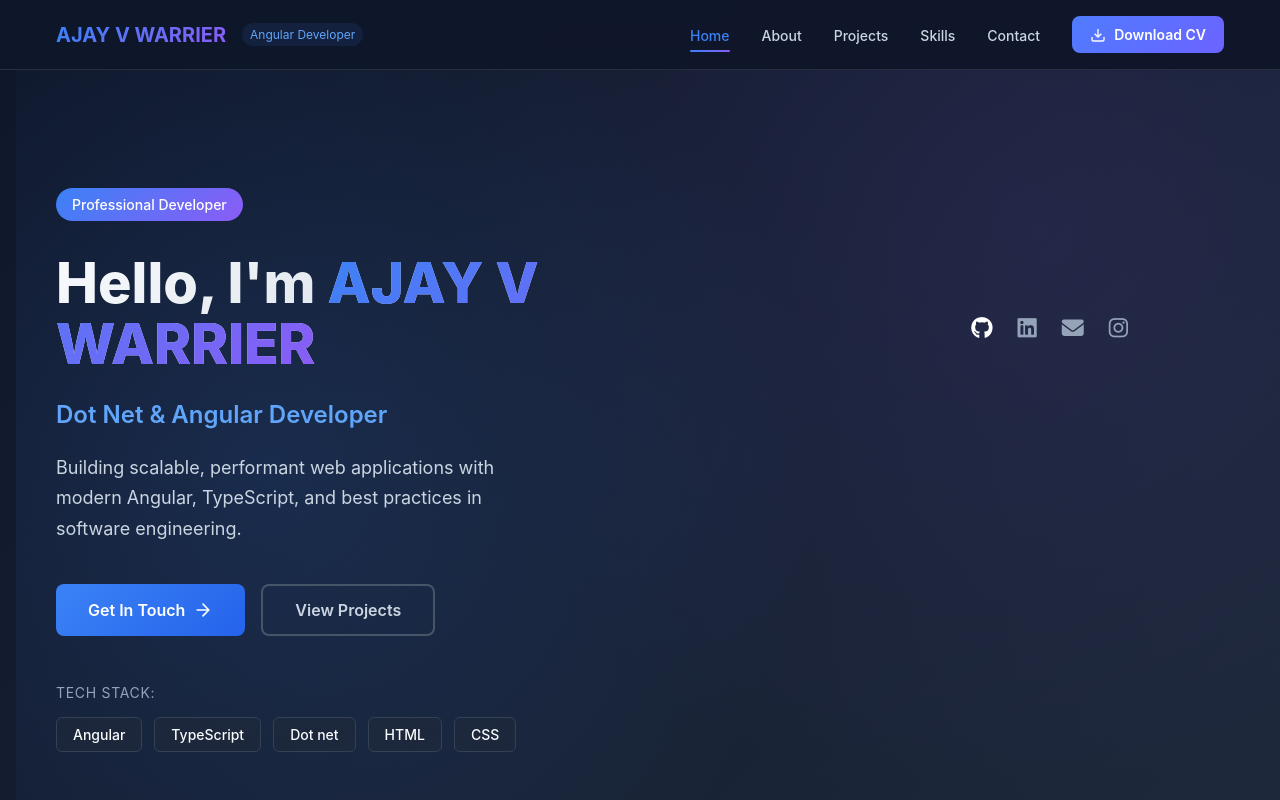
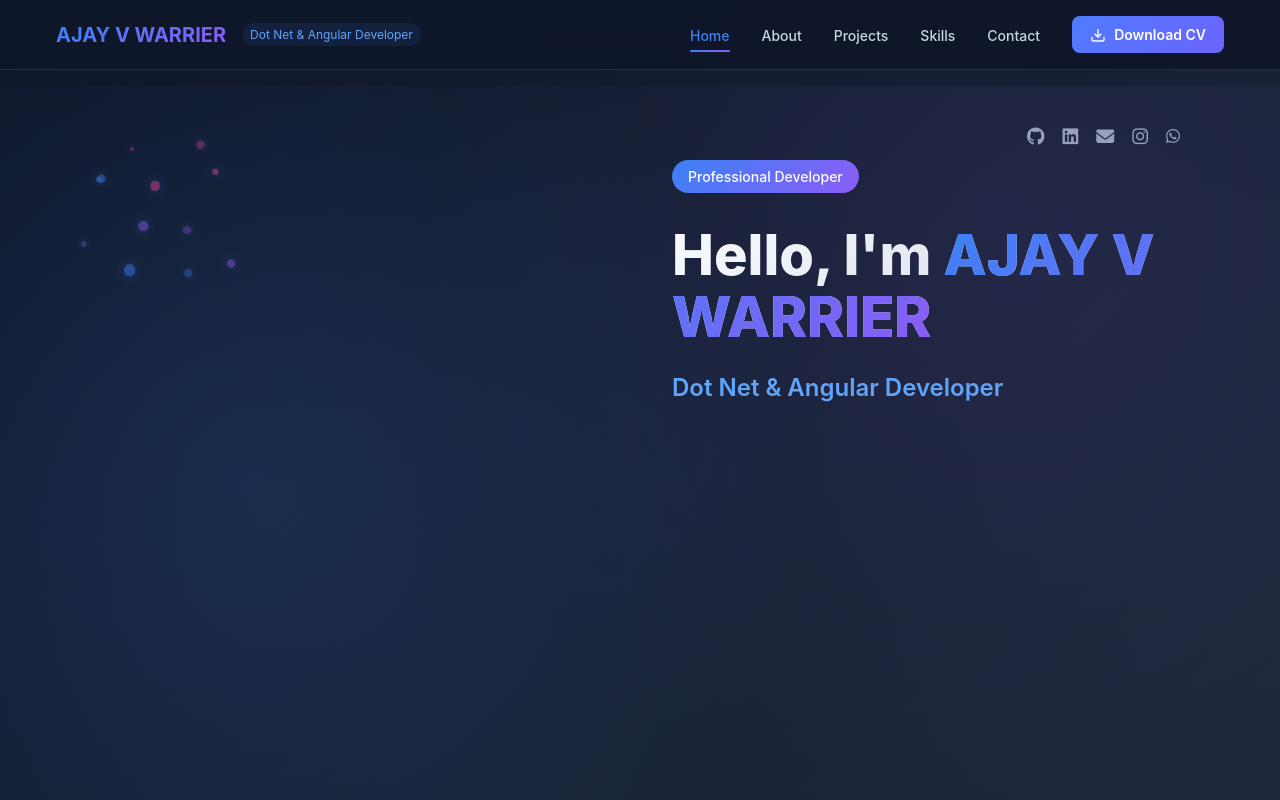
Before and after one commit to Ajayvwarrier/Portfolio, an Angular app: page / in a window 1280 px wide. Built offline with nearby package versions, Linux system fonts and the light colour scheme.

Commit message:
Moving effect in home

```diff
--- a/src/app/components/home/home.css
+++ b/src/app/components/home/home.css
@@ -1,14 +1,177 @@
 :host {
   display: block;
 }
+
+.hero-right {
+  width: 450px;
+  height: 350px;
+  position: relative;
+  cursor: crosshair;
+  overflow: hidden;
+
+}
+
+/* Create multiple molecules */
+.hero-right::before,
+.hero-right::after {
+  content: "";
+  position: absolute;
+  width: 100%;
+  height: 100%;
+  pointer-events: none;
+}
+
+/* First set of molecules */
+.hero-right::before {
+  background:
+    /* Molecule 1 - Blue */
+    radial-gradient(circle at 20% 30%,
+      rgba(59, 130, 246, 0.9) 0px,
+      rgba(59, 130, 246, 0.9) 4px,
+      transparent 4px),
+    /* Molecule 2 - Purple */
+    radial-gradient(circle at 45% 60%,
+      rgba(139, 92, 246, 0.9) 0px,
+      rgba(139, 92, 246, 0.9) 5px,
+      transparent 5px),
+    /* Molecule 3 - Pink */
+    radial-gradient(circle at 70% 25%,
+      rgba(236, 72, 153, 0.9) 0px,
+      rgba(236, 72, 153, 0.9) 3px,
+      transparent 3px),
+    /* Molecule 4 - Blue */
+    radial-gradient(circle at 35% 80%,
+      rgba(59, 130, 246, 0.9) 0px,
+      rgba(59, 130, 246, 0.9) 6px,
+      transparent 6px),
+    /* Molecule 5 - Purple */
+    radial-gradient(circle at 80% 70%,
+      rgba(139, 92, 246, 0.9) 0px,
+      rgba(139, 92, 246, 0.9) 4px,
+      transparent 4px),
+    /* Molecule 6 - Pink */
+    radial-gradient(circle at 55% 40%,
+      rgba(236, 72, 153, 0.9) 0px,
+      rgba(236, 72, 153, 0.9) 5px,
+      transparent 5px),
+    /* Connecting lines between molecules */
+    linear-gradient(45deg, transparent, transparent);
+  background-size: 200px 200px, 180px 180px, 220px 220px, 190px 190px, 210px 210px, 170px 170px;
+  background-repeat: no-repeat;
+  opacity: 0.5;
+  transition: all 0.3s ease;
+  filter: drop-shadow(0 0 5px rgba(59, 130, 246, 0.5));
+  animation: floatMolecules 8s ease-in-out infinite;
+}
+
+/* Second set of molecules - smaller */
+.hero-right::after {
+  background:
+    /* Molecule 7 - Blue */
+    radial-gradient(circle at 25% 45%,
+      rgba(59, 130, 246, 0.8) 0px,
+      rgba(59, 130, 246, 0.8) 3px,
+      transparent 3px),
+    /* Molecule 8 - Purple */
+    radial-gradient(circle at 65% 55%,
+      rgba(139, 92, 246, 0.8) 0px,
+      rgba(139, 92, 246, 0.8) 4px,
+      transparent 4px),
+    /* Molecule 9 - Pink */
+    radial-gradient(circle at 40% 20%,
+      rgba(236, 72, 153, 0.8) 0px,
+      rgba(236, 72, 153, 0.8) 2px,
+      transparent 2px),
+    /* Molecule 10 - Blue */
+    radial-gradient(circle at 75% 85%,
+      rgba(59, 130, 246, 0.8) 0px,
+      rgba(59, 130, 246, 0.8) 4px,
+      transparent 4px),
+    /* Molecule 11 - Purple */
+    radial-gradient(circle at 15% 70%,
+      rgba(139, 92, 246, 0.8) 0px,
+      rgba(139, 92, 246, 0.8) 3px,
+      transparent 3px),
+    /* Molecule 12 - Pink */
+    radial-gradient(circle at 85% 15%,
+      rgba(236, 72, 153, 0.8) 0px,
+      rgba(236, 72, 153, 0.8) 4px,
+      transparent 4px);
+  background-size: 150px 150px, 200px 200px, 170px 170px, 180px 180px, 190px 190px, 160px 160px;
+  background-repeat: no-repeat;
+  opacity: 0.4;
+  transition: all 0.3s ease;
+  filter: drop-shadow(0 0 3px rgba(139, 92, 246, 0.5));
+  animation: floatMoleculesReverse 10s ease-in-out infinite;
+}
+
+/* Hover effect - molecules react to cursor */
+.hero-right:hover::before {
+  opacity: 0.9;
+  background-position:
+    calc(20% + (var(--mouse-x, 0) * 0.1%)) calc(30% + (var(--mouse-y, 0) * 0.1%)),
+    calc(45% - (var(--mouse-x, 0) * 0.15%)) calc(60% - (var(--mouse-y, 0) * 0.15%)),
+    calc(70% + (var(--mouse-x, 0) * 0.2%)) calc(25% - (var(--mouse-y, 0) * 0.2%)),
+    calc(35% - (var(--mouse-x, 0) * 0.12%)) calc(80% + (var(--mouse-y, 0) * 0.12%)),
+    calc(80% + (var(--mouse-x, 0) * 0.18%)) calc(70% - (var(--mouse-y, 0) * 0.18%)),
+    calc(55% - (var(--mouse-x, 0) * 0.14%)) calc(40% + (var(--mouse-y, 0) * 0.14%));
+  filter: drop-shadow(0 0 15px rgba(59, 130, 246, 0.8));
+  animation: none;
+}
+
+.hero-right:hover::after {
+  opacity: 0.8;
+  background-position:
+    calc(25% + (var(--mouse-x, 0) * 0.2%)) calc(45% - (var(--mouse-y, 0) * 0.2%)),
+    calc(65% - (var(--mouse-x, 0) * 0.18%)) calc(55% + (var(--mouse-y, 0) * 0.18%)),
+    calc(40% + (var(--mouse-x, 0) * 0.15%)) calc(20% + (var(--mouse-y, 0) * 0.15%)),
+    calc(75% - (var(--mouse-x, 0) * 0.22%)) calc(85% - (var(--mouse-y, 0) * 0.22%)),
+    calc(15% + (var(--mouse-x, 0) * 0.16%)) calc(70% + (var(--mouse-y, 0) * 0.16%)),
+    calc(85% - (var(--mouse-x, 0) * 0.19%)) calc(15% - (var(--mouse-y, 0) * 0.19%));
+  filter: drop-shadow(0 0 12px rgba(139, 92, 246, 0.8));
+  animation: none;
+}
+
+@keyframes floatMolecules {
+  0%, 100% {
+    transform: translate(0, 0) rotate(0deg);
+  }
+  25% {
+    transform: translate(-10px, -5px) rotate(5deg);
+  }
+  50% {
+    transform: translate(5px, -10px) rotate(-5deg);
+  }
+  75% {
+    transform: translate(10px, 5px) rotate(3deg);
+  }
+}
+
+@keyframes floatMoleculesReverse {
+  0%, 100% {
+    transform: translate(0, 0) rotate(0deg);
+  }
+  25% {
+    transform: translate(10px, 5px) rotate(-5deg);
+  }
+  50% {
+    transform: translate(-5px, 10px) rotate(5deg);
+  }
+  75% {
+    transform: translate(-10px, -5px) rotate(-3deg);
+  }
+}
+
+
 
 .hero {
   min-height: 100vh;
   background: linear-gradient(135deg, #0f172a 0%, #1e293b 100%);
   color: #f8fafc;
   display: flex;
-  align-items: center;
-  padding: 2rem 1rem;
+  align-items: flex-start;
+  justify-content: center;
+  padding: 1rem 2rem 6rem;
   position: relative;
   overflow: hidden;
 }
@@ -140,57 +303,36 @@
 
 /* SOCIAL CONTAINER BOX */
 .hero-social {
-  margin-top: 20px;
   position: absolute;
-  top: 120px;        /* adjust if needed */
-  right: 80px;
+  top: 40px;
+  right: 60px;
   display: flex;
-  gap: 25px;
-  padding: 1.2rem 2rem;
-  /* background: linear-gradient(135deg, rgba(30, 41, 59, 0.8), rgba(15, 23, 42, 0.9));
-  border: 1px solid rgba(59, 130, 246, 0.3); */
-  border-radius: 0.75rem;
-  backdrop-filter: blur(10px);
-  border-top-right-radius: 1.5rem;
-  /* box-shadow: 0 15px 35px rgba(0, 0, 0, 0.4); */
+  gap: 18px;
+  z-index: 10;
 }
 
-/* ALL ICONS */
 .hero-social a {
-  font-size: 22px;
+  font-size: 18px;   /* smaller icons */
   transition: all 0.3s ease;
   color: #94a3b8;
 }
 
-/* HOVER EFFECT */
-.hero-social a:hover {
-  transform: translateY(-6px) scale(1.1);
+/* WhatsApp slightly smaller */
+.hero-social a:nth-child(5) {
+  font-size: 16px;
 }
 
-/* 🔥 GitHub Special Color */
-.hero-social a:nth-child(1) {
-  color: #ffffff;
+/* Hover Effect */
+.hero-social a:hover {
+  transform: translateY(-4px) scale(1.1);
 }
 
-.hero-social a:nth-child(1):hover {
-  color: #6e40c9; /* Purple highlight */
-  text-shadow: 0 0 10px rgba(110, 64, 201, 0.7);
-}
-
-/* LinkedIn */
-.hero-social a:nth-child(2):hover {
-  color: #0a66c2;
-}
-
-/* Email */
-.hero-social a:nth-child(3):hover {
-  color: #f97316;
-}
-
-/* Instagram */
-.hero-social a:nth-child(4):hover {
-  color: #e1306c;
-}
+/* Individual Hover Colors */
+.hero-social a:nth-child(1):hover { color: #6e40c9; }
+.hero-social a:nth-child(2):hover { color: #0a66c2; }
+.hero-social a:nth-child(3):hover { color: #f97316; }
+.hero-social a:nth-child(4):hover { color: #e1306c; }
+.hero-social a:nth-child(5):hover { color: #25D366; }
 
 .tech-stack {
   display: flex;
@@ -325,12 +467,29 @@
   100% { transform: rotate(0deg); }
 }
 
-/* Responsive Design */
+/* ================= RESPONSIVE DESIGN ================= */
+
+.hero-content {
+  display: flex;
+  flex-direction: column;
+  align-items: flex-start;
+}
+
+/* Tablets */
 @media (max-width: 1024px) {
+
   .container {
     grid-template-columns: 1fr;
     gap: 3rem;
     text-align: center;
+  }
+
+  .hero-content {
+    align-items: center;
+  }
+
+  .hero-social {
+    justify-content: center;
   }
 
   .hero-title {
@@ -350,7 +509,9 @@
   }
 }
 
+/* Mobile */
 @media (max-width: 640px) {
+
   .hero {
     padding: 4rem 1rem;
   }
--- a/src/app/components/home/home.html
+++ b/src/app/components/home/home.html
@@ -1,40 +1,13 @@
 <section class="hero">
   <div class="container">
+
+    <!--Glow effect container -->
+    <div class="hero-right">
+</div>
+
     <div class="hero-content">
-      <div class="badge">Professional Developer</div>
-      <h1 class="hero-title">
-        Hello, I'm <span class="highlight">AJAY V WARRIER</span>
-        <span class="wave">👋</span>
-      </h1>
-      <p class="hero-subtitle">Dot Net & Angular Developer</p>
-      <p class="hero-description">
-        Building scalable, performant web applications with modern Angular,
-        TypeScript, and best practices in software engineering.
-      </p>
-      <div class="hero-actions">
-        <a href="#contact" class="btn btn-primary">
-          <span>Get In Touch</span>
-          <svg class="btn-icon" width="20" height="20" viewBox="0 0 24 24" fill="none">
-            <path d="M5 12H19M19 12L12 5M19 12L12 19" stroke="currentColor" stroke-width="2" stroke-linecap="round" stroke-linejoin="round"/>
-          </svg>
-        </a>
-        <a href="#projects" class="btn btn-secondary">View Projects</a>
-      </div>
-      <div class="tech-stack">
-        <span class="tech-label">Tech Stack:</span>
-        <div class="tech-icons">
-          <span class="tech-icon angular">Angular</span>
-          <span class="tech-icon typescript">TypeScript</span>
-          <span class="tech-icon rxjs">Dot net</span>
-          <span class="tech-icon html">HTML</span>
-          <span class="tech-icon css">CSS</span>
-        </div>
-      </div>
-    </div>
-    <div class="hero-visual">
-      <div class="code-snippet">
-        <div class="code-header">
-          <div class="code-dots">
+
+      <!-- SOCIAL ICONS TOP RIGHT -->
       <div class="hero-social">
         <a href="https://github.com/Ajayvwarrier" target="_blank">
           <i class="fab fa-github"></i>
@@ -51,15 +24,17 @@
         <a href="https://www.instagram.com/_imajay._v._" target="_blank">
           <i class="fab fa-instagram"></i>
         </a>
-</div>
-            <!-- <span class="dot red"></span>
-            <span class="dot yellow"></span>
-            <span class="dot green"></span> -->
-          </div>
-          <!-- <span class="code-filename">app.component.ts</span> -->
+
+        <a href="https://wa.me/919400734219" target="_blank">
+          <i class="fab fa-whatsapp"></i>
+        </a>
       </div>
 
-      </div>
-    </div>
-  </div>
-</section>
+      <div class="badge">Professional Developer</div>
+
+      <h1 class="hero-title">
+        Hello, I'm <span class="highlight">AJAY V WARRIER</span>
+        <span class="wave">👋</span>
+      </h1>
+
+      <p class="hero-subtitle">Dot Net & Angular Developer</p>
--- a/src/app/components/navbar/navbar.html
+++ b/src/app/components/navbar/navbar.html
@@ -5,7 +5,7 @@
     <div class="navbar-brand">
       <a routerLink="/" class="logo">
         <span class="logo-text">AJAY V WARRIER</span>
-        <span class="logo-badge">Angular Developer</span>
+        <span class="logo-badge">Dot Net & Angular Developer</span>
       </a>
     </div>
 
```
Lines whose indentation alone changed are shown as unchanged.
